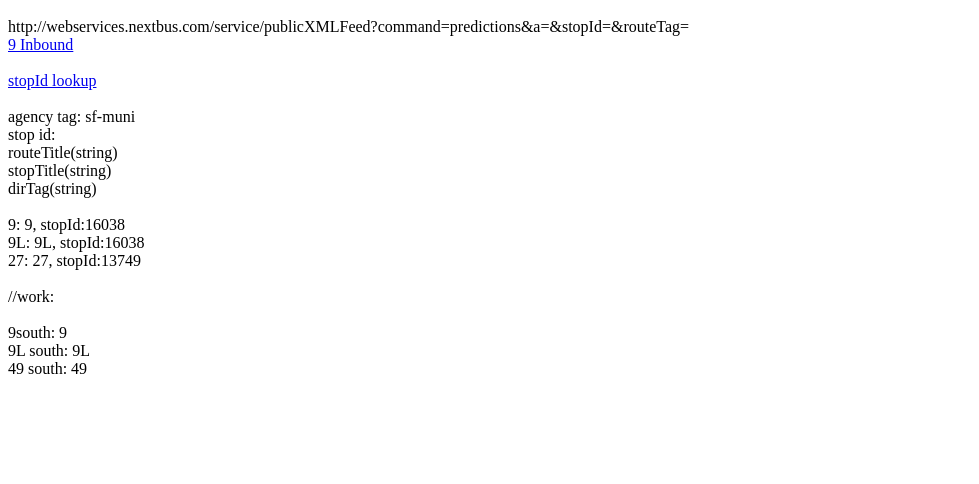
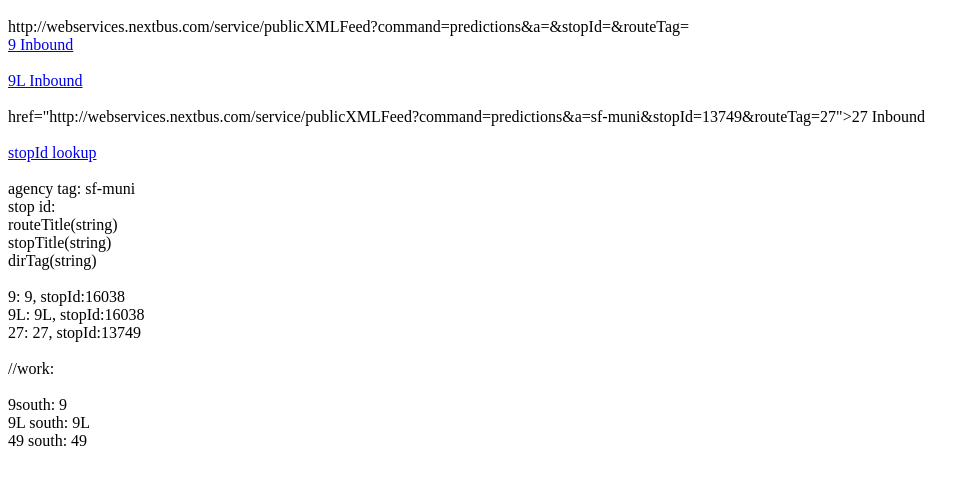
Before and after one commit to meghanhade/myMuni, a plain HTML site: page index.html in a window 1280 px wide. Shown: the part 48-532 px from the top of the page, without its empty margins (0-979 px from the left). Drawn offline with Linux system fonts and the light colour scheme.

Commit message:
update index

```diff
--- a/index.html
+++ b/index.html
@@ -12,6 +12,10 @@
 http://webservices.nextbus.com/service/publicXMLFeed?command=predictions&a=<agency_tag>&stopId=<stop id>&routeTag=<route tag><br>
 
 <a href="http://webservices.nextbus.com/service/publicXMLFeed?command=predictions&a=sf-muni&stopId=16038&routeTag=9">9 Inbound</a> <br>
+<br>
+<a href="http://webservices.nextbus.com/service/publicXMLFeed?command=predictions&a=sf-muni&stopId=16038&routeTag=9L">9L Inbound</a> <br>
+<br>
+href="http://webservices.nextbus.com/service/publicXMLFeed?command=predictions&a=sf-muni&stopId=13749&routeTag=27">27 Inbound</a> <br>
 <br>
 <a href="http://transit.511.org/schedules/realtimedepartures.aspx#onlystopid=16038">stopId lookup</a> <br>
 <br>
```
